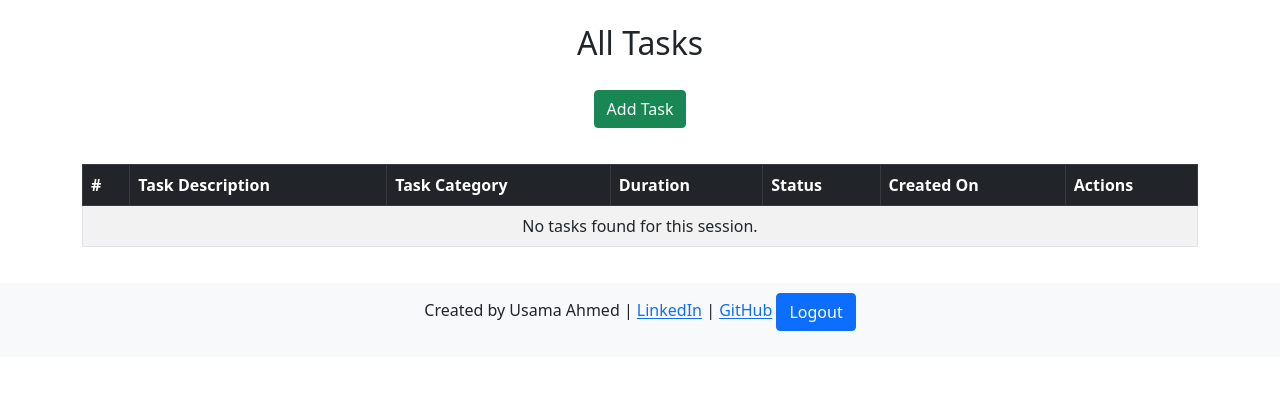
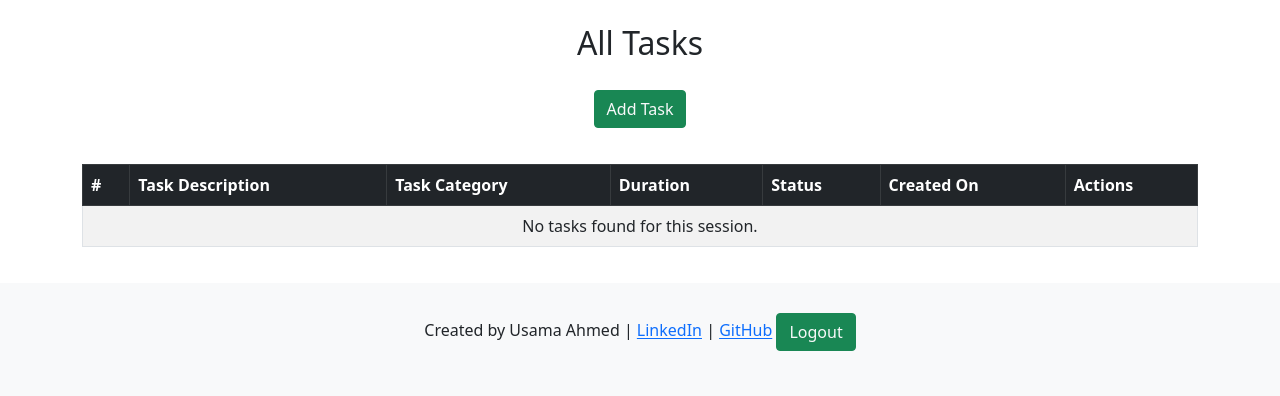
Before and after one commit to usamadoescode/todo, a Django app: page /tasks/ in a window 1280 px wide. Shown: the top 396 px of the page. Run offline with Django 5.2, Linux system fonts and the light colour scheme; a user stored in the database is signed in; data comes from the database, SQL or seed files in the repository; parts of the project's set-up code (start-up, migrations or seed data) failed here and were passed over.

Commit message:
everything fixx

```diff
--- a/tasks/templates/tasks/tasks.html
+++ b/tasks/templates/tasks/tasks.html
@@ -21,6 +21,12 @@
         }
         .table td, .table th {
             white-space: nowrap;
+        }
+        .btn.btn-primary {
+            background-color:  #198754;Light background */
+            color: #f8f9fa;  /* Ensure text remains visible */
+            border: 1px solid #ccc; /* Optional: Light border */
+
         }
     </style>
 </head>
@@ -81,7 +87,7 @@
         <p>Created by Usama Ahmed |
             <a href="https://www.linkedin.com/in/usamadoescode" target="_blank">LinkedIn</a> |
             <a href="https://github.com/usamadoescode" target="_blank">GitHub</a>
-           <a href="{% url 'accounts:logout' %}" class="btn btn-primary" onclick="return confirm('Are you sure you want to log out?');">
+            <a href="{% url 'accounts:logout' %}" class="btn btn-success" onclick="return confirm('Are you sure you want to log out?');">
                 Logout
             </a>
 
```
